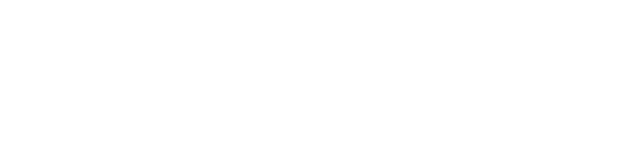
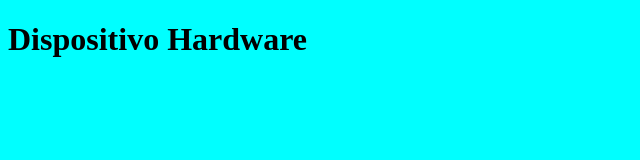
Before and after one commit to mgarridoma/DispositivoHardware_MiguelGarrido, a plain HTML site: page index.html in a window 1280 px wide. Shown: the whole page, without its empty margins (0-640 px from the left). Drawn offline with Linux system fonts and the light colour scheme.

Commit message:
cambio 2

```diff
--- a/css/DispositivoHardware.css
+++ b/css/DispositivoHardware.css
@@ -0,0 +1,3 @@
+body{
+    background-color: aqua;
+}
--- a/index.html
+++ b/index.html
@@ -9,7 +9,7 @@
 </head>
 <body>
     <header>
-        <h1></h1>
+        <h1>Dispositivo Hardware</h1>
     </header>
     <main>
 
```
